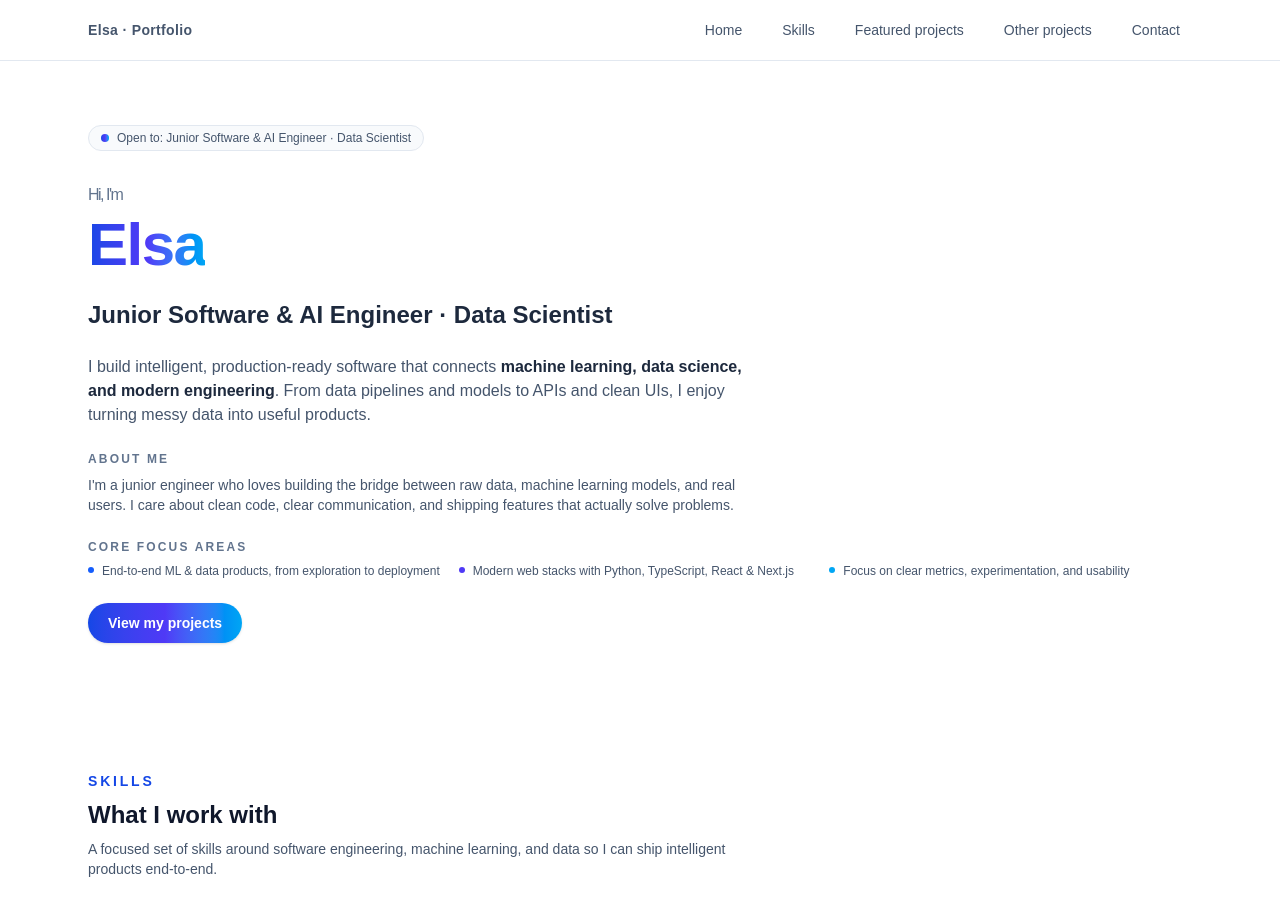
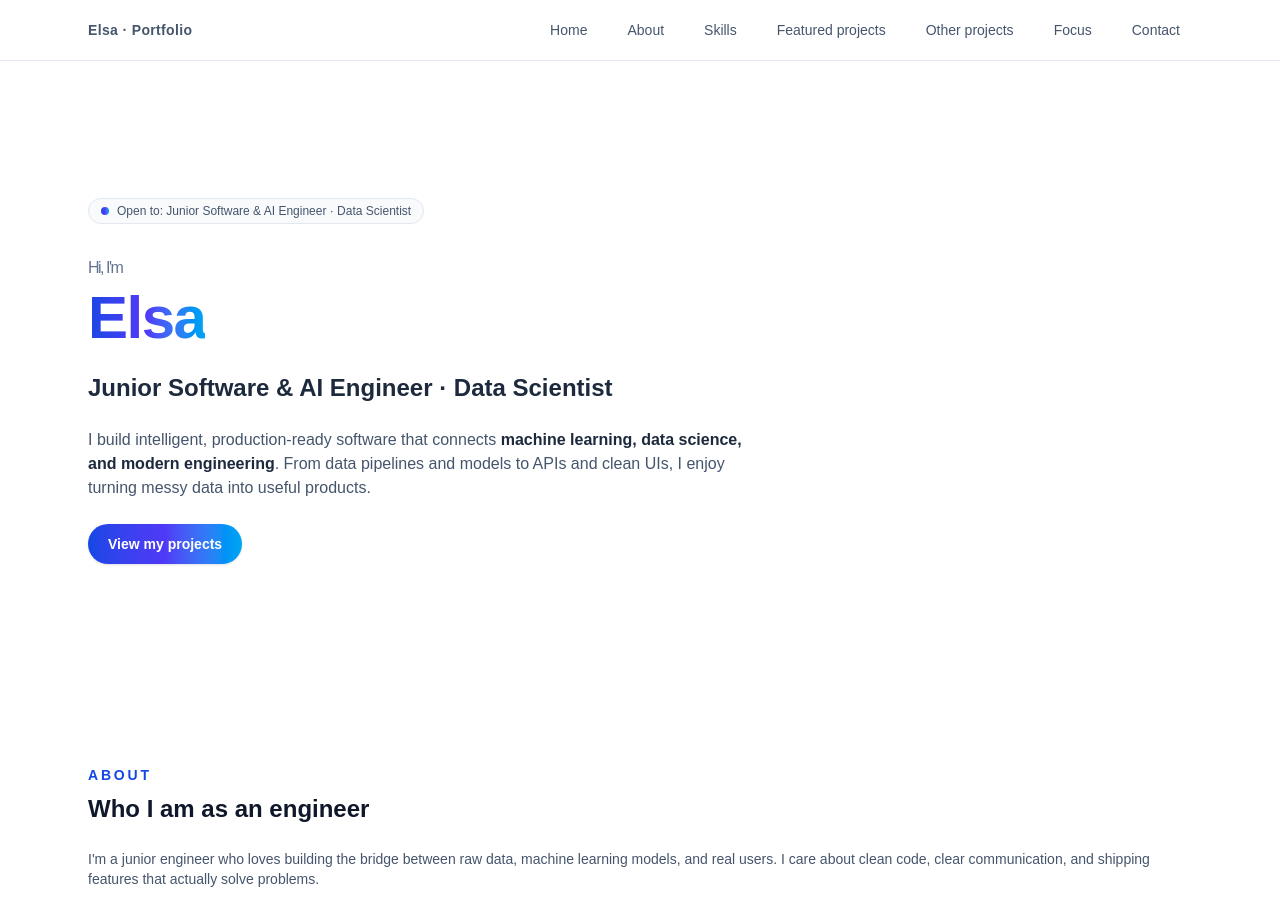
Before and after one commit to GoldenBoy13420/portfolio, a Next.js app: page / in a window 1280 px wide. Shown: the top 902 px of the page. Built offline with nearby package versions, Linux system fonts and the light colour scheme.

Commit message:
refactor: move about and core focus into separate section after hero

```diff
--- a/src/app/page.tsx
+++ b/src/app/page.tsx
@@ -4,9 +4,11 @@ import Link from "next/link";
 
 const SECTIONS = [
   { id: "hero", label: "Home" },
+  { id: "about", label: "About" },
   { id: "skills", label: "Skills" },
   { id: "projects-1", label: "Featured projects" },
   { id: "projects-2", label: "Other projects" },
+  { id: "focus", label: "Focus" },
   { id: "contact", label: "Contact" },
 ];
 
@@ -66,25 +68,48 @@ export default function HomePage() {
               turning messy data into useful products.
             </p>
 
-            {/* About me */}
-            <div className="space-y-2">
-              <p className="text-xs font-semibold uppercase tracking-[0.18em] text-slate-500">
-                About me
+            <div className="flex flex-wrap items-center gap-3">
+              <a
+                href="#projects-1"
+                className="inline-flex items-center justify-center rounded-full bg-gradient-to-r from-blue-700 via-indigo-600 to-sky-500 px-5 py-2.5 text-sm font-semibold text-white shadow-sm transition hover:brightness-110"
+              >
+                View my projects
+              </a>
+            </div>
+          </div>
+        </section>
+
+        {/* 2. About */}
+        <section id="about" className="space-y-6 py-16">
+          <div>
+            <h3 className="text-sm font-semibold uppercase tracking-[0.2em] text-blue-700">
+              About
+            </h3>
+            <p className="mt-2 text-2xl font-semibold text-slate-900">
+              Who I am as an engineer
+            </p>
+          </div>
+
+          <div className="grid gap-8 md:grid-cols-[3fr,2fr]">
+            <div className="space-y-3 text-sm text-slate-600">
+              <p>
+                I&apos;m a junior engineer who loves building the bridge between
+                raw data, machine learning models, and real users. I care about
+                clean code, clear communication, and shipping features that
+                actually solve problems.
               </p>
-              <p className="max-w-2xl text-sm text-slate-600">
-                I&apos;m a junior engineer who loves building the bridge{" "}
-                between raw data, machine learning models, and real users. I
-                care about clean code, clear communication, and shipping
-                features that actually solve problems.
+              <p>
+                I enjoy environments where I can collaborate closely with
+                others, learn from more experienced engineers, and gradually
+                take more ownership over parts of the stack.
               </p>
             </div>
 
-            {/* Core focus areas */}
             <div className="space-y-2">
               <p className="text-xs font-semibold uppercase tracking-[0.18em] text-slate-500">
                 Core focus areas
               </p>
-              <ul className="grid gap-2 text-xs text-slate-600 sm:grid-cols-3">
+              <ul className="grid gap-2 text-xs text-slate-600">
                 <li className="flex items-start gap-2">
                   <span className="mt-1 h-1.5 w-1.5 rounded-full bg-blue-600" />
                   <span>
@@ -107,19 +132,10 @@ export default function HomePage() {
                 </li>
               </ul>
             </div>
-
-            <div className="flex flex-wrap items-center gap-3">
-              <a
-                href="#projects-1"
-                className="inline-flex items-center justify-center rounded-full bg-gradient-to-r from-blue-700 via-indigo-600 to-sky-500 px-5 py-2.5 text-sm font-semibold text-white shadow-sm transition hover:brightness-110"
-              >
-                View my projects
-              </a>
-            </div>
           </div>
         </section>
 
-        {/* 2. Skills */}
+        {/* 3. Skills */}
         <section id="skills" className="space-y-6 py-16">
           <div>
             <h3 className="text-sm font-semibold uppercase tracking-[0.2em] text-blue-700">
```
